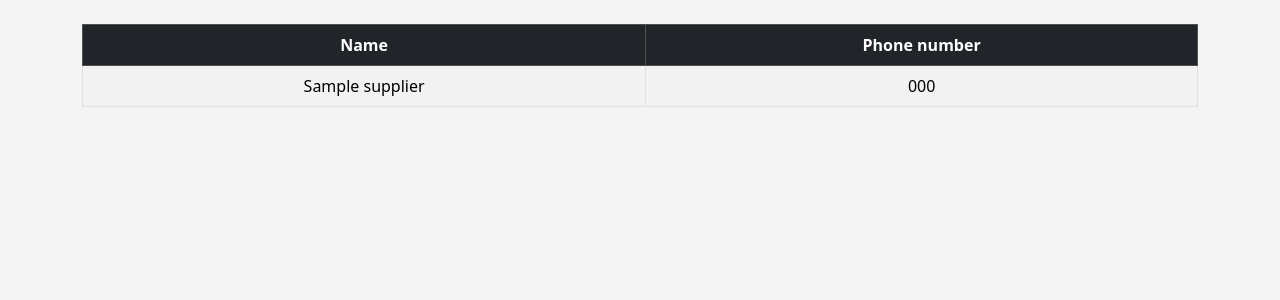
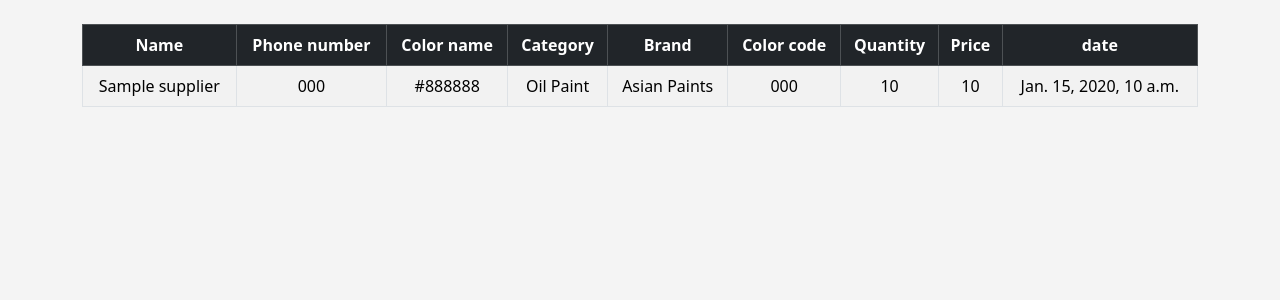
Before and after one commit to TERMINTERKADAM2123/Paint_solve, a Django app: page /supplier/ in a window 1280 px wide. Shown: the part 56-356 px from the top of the page. Run offline with Django 4.2, Linux system fonts and the light colour scheme; a user stored in the database is signed in; tables that the repository leaves empty hold one stand-in row (values such as "Sample post"); some libraries are stand-ins or nearby versions.

Commit message:
supplier is comleted for now

```diff
--- a/paint_solve/dashboard/forms.py
+++ b/paint_solve/dashboard/forms.py
@@ -14,6 +14,18 @@ CATEGORY = (
 
 )
 
+BRAND = (
+    ('Asian Paints','Asian Paints'),
+    ('Berger Paints','Berger Paints'),
+    ('Kansai Nerolac Paints','Kansai Nerolac Paints'),
+    ('AkzoNobel India','AkzoNobel India'),
+    ('Indigo Paints','Indigo Paints'),
+    ('Nippon Paints','Nippon Paints'),
+    ('Shalimar Paints','Shalimar Paints'),
+    ('Dulux Paints','Dulux Paints'),
+    ('Jenson & Nicholson Paints','Jenson & Nicholson Paints'),
+    ('Sheenlac Paints','Sheenlac Paints'),
+    )
 class AddRecordForm(forms.ModelForm):
     # Color_name = forms.CharField(required=True,widget=forms.widgets.TextInput(attrs={"placeholder":"Color Name","class":"form-control"}),label="")
     # Category = forms.CharField(required=True,choices=CATEGORY,widget=forms.widgets.ChoiceWidget(attrs={"placeholder":"Category ","class":"form-control"}),label="")
@@ -31,7 +43,18 @@ class StockSearchForm(forms.ModelForm):
      model = Product
      fields = ['Category','Brand',]
 
+# class SupplierAddForm(forms.ModelForm):
+#     class Meta:
+#      model = Supplier
+#      fields = '__all__'
+
 class SupplierAddForm(forms.ModelForm):
     class Meta:
-     model = Supplier
-     fields = ['Supplier_Name','Supplier_Phone_number']
+        model = Supplier
+        fields = ['Supplier_Name', 'Supplier_Phone_number', 'color_name', 'category', 'brand', 'quantity', 'price']
+
+    color_name = forms.CharField(max_length=100)
+    category = forms.ChoiceField(choices=CATEGORY)
+    brand = forms.ChoiceField(choices=BRAND)
+    quantity = forms.IntegerField()
+    price = forms.IntegerField()
--- a/paint_solve/dashboard/models.py
+++ b/paint_solve/dashboard/models.py
@@ -32,8 +32,8 @@ class Product(models.Model):
     Category = models.CharField(max_length=100,null=False,choices=CATEGORY)
     Brand = models.CharField(max_length=100,null=False,choices=BRAND)
     Color_code = models.CharField(max_length=10,null=False)
-    quantity = models.PositiveIntegerField(null=False)
-    price = models.PositiveIntegerField(null=False)
+    quantity = models.PositiveIntegerField(null=True, blank=True)
+    price = models.PositiveIntegerField(null=True, blank=True)
 
     class Meta:
         verbose_name_plural = 'product'
--- a/paint_solve/dashboard/templates/dashboard/navbar.html
+++ b/paint_solve/dashboard/templates/dashboard/navbar.html
@@ -31,9 +31,9 @@
               Supplier
             </a>
             <ul class="dropdown-menu">
-              <li><a class="dropdown-item" href="{% url 'supplier' %}">View Products</a></li>
+              <li><a class="dropdown-item" href="{% url 'supplier' %}">View Supplier</a></li>
               <li><hr class="dropdown-divider"></li>
-              <li><a class="dropdown-item" href="{% url 'add_supplier' %}">Add Products</a></li>
+              <li><a class="dropdown-item" href="{% url 'add_supplier' %}">Add Supplier</a></li>
             </ul>
 
           </li>
--- a/paint_solve/dashboard/templates/supplier/add_supplier.html
+++ b/paint_solve/dashboard/templates/supplier/add_supplier.html
@@ -6,12 +6,12 @@
 
     <div class="shadow p-4 mb-5 bg-body rounded">
         <strong>Add Supplier</strong>
-        <form action="{% url 'add_record' %}" method="POST">
+        <form action="{% url 'add_supplier' %}" method="POST">
             {% csrf_token%}
             {{form|crispy}}
             <br>
 
-            <button type="submit" class="btn btn-primary">Add record</button>
+            <button type="submit" class="btn btn-primary">Add Supplier</button>
         </form>
     </div>
 
--- a/paint_solve/dashboard/templates/supplier/supplier.html
+++ b/paint_solve/dashboard/templates/supplier/supplier.html
@@ -22,6 +22,13 @@
 
         <th scope="col" class="text-center">Name</th>
         <th scope="col" class="text-center">Phone number</th>
+        <th scope="col" class="text-center">Color name</th>
+        <th scope="col" class="text-center">Category</th>
+        <th scope="col" class="text-center">Brand</th>
+        <th scope="col"class="text-center">Color code</th>
+        <th scope="col"class="text-center">Quantity</th>
+        <th scope="col"class="text-center">Price</th>
+        <th scope="col" class="text-center">date</th>
 
         <!-- <th scope="col"class="text-center">Activity</th> -->
 
@@ -30,22 +37,21 @@
     <tbody>
 
 
-{% if supplier %}
-
-    {% for suppliers in supplier %}
+      {% if supplier %}
+      {% for suppliers in supplier %}
         <tr>
-
-
-        <td class="text-center">{{suppliers.Supplier_Name}}</a></td>
-        <td class="text-center">{{suppliers.Supplier_Phone_number}}</td>
-
-        <!-- <td class="text-center"><a class="btn btn-info btn-sm mr-2" href="{% url 'records' prods.id %}">View</a>
-          <a href="{% url 'delete_records' prods.id %}" class="btn btn-danger">delete</a>
-        </td>  -->
-
+          <td class="text-center">{{ suppliers.Supplier_Name }}</td>
+          <td class="text-center">{{ suppliers.Supplier_Phone_number }}</td>
+          <td class="text-center">{{ suppliers.product.Color_name }}</td>
+          <td class="text-center">{{ suppliers.product.Category }}</td>
+          <td class="text-center">{{ suppliers.product.Brand }}</td>
+          <td class="text-center">{{ suppliers.product.Color_code }}</td>
+          <td class="text-center">{{ suppliers.product.quantity }}</td>
+          <td class="text-center">{{ suppliers.product.price }}</td>
+          <td class="text-center">{{ suppliers.date }}</td>
         </tr>
-    {% endfor %}
-{% endif%}
+      {% endfor %}
+      {% endif %}
 </tbody>
 </table>
 {% endblock %}
--- a/paint_solve/dashboard/views.py
+++ b/paint_solve/dashboard/views.py
@@ -11,6 +11,7 @@ def home(request):
 
     return render(request,'dashboard/home.html',{})
 
+#product
 @login_required()
 def product_view(request):
     form = StockSearchForm(request.POST or None )
@@ -56,20 +57,75 @@ def update_records(request,pk):
         return redirect('home')
     return render(request,'product/update_records.html',{'form':form})
 
+#supplier
 @login_required()
 def supplier(request):
     supplier = Supplier.objects.all()
     context = {'supplier':supplier,}
     return render(request,'supplier/supplier.html',context)
 
+# @login_required()
+# def add_supplier(request):
+#     if request.method == "POST":
+#         form : SupplierAddForm(request.POST )
+#         if form.is_valid():
+#             add_supplier = form.save()
+#             messages.success(request,"Supplier added Successfuly !")
+#             return redirect('supplier')
+#         else:
+#             return redirect('home')
+#     else:
+#         form = SupplierAddForm()
+#     return render(request,'supplier/add_supplier.html',{'form':form})
+
+# @login_required()
+# def add_supplier(request):
+#     if request.method == "POST":
+#         form = SupplierAddForm(request.POST)
+#         if form.is_valid():
+#             add_supplier = form.save()
+#             messages.success(request, "Supplier added successfully!")
+#             return redirect('supplier')
+#         else:
+#             # You might want to handle form errors here
+#             messages.error(request, "Form is not valid. Please check the inputs.")
+#             return redirect('home')
+#     else:
+#         form = SupplierAddForm()  # Correct indentation here
+#     return render(request, 'supplier/add_supplier.html', {'form': form})
 @login_required()
 def add_supplier(request):
     if request.method == "POST":
-        form : SupplierAddForm(request.POST )
+        form = SupplierAddForm(request.POST)
         if form.is_valid():
-            add_supplier = form.save()
-            messages.success(request,"Supplier added Successfuly !")
-            return redirect('supplier')
+            # Save the form without committing to get the Product instance
+            supplier_instance = form.save(commit=False)
+
+            # You may need to adjust the following lines based on your form structure
+            # Assuming the form contains fields related to Product (Color_name, Category, Brand)
+            product_color_name = form.cleaned_data.get('color_name')
+            product_category = form.cleaned_data.get('category')
+            product_brand = form.cleaned_data.get('brand')
+
+            # Fetch the corresponding Product instance or create a new one if not exists
+            product, created = Product.objects.get_or_create(
+                Color_name=product_color_name,
+                Category=product_category,
+                Brand=product_brand
+            )
+
+            # Assign the Product instance to the Supplier model
+            supplier_instance.product = product
+
+            # Save the Supplier instance
+            supplier_instance.save()
+
+            messages.success(request, "Supplier added successfully!")
+            return redirect('supplier')  # Replace with your actual URL name for the supplier list
+        else:
+            messages.error(request, "Form is not valid. Please check the inputs.")
+            return redirect('home')  # Replace with your actual URL name for the home page
     else:
         form = SupplierAddForm()
-    return render(request,'supplier/add_supplier.html',{'form':form})
+
+    return render(request, 'supplier/add_supplier.html', {'form': form})
```
Also changed, not shown: paint_solve/dashboard/migrations/0002_alter_product_quantity.py (added), paint_solve/dashboard/migrations/0003_alter_product_price.py (added).
